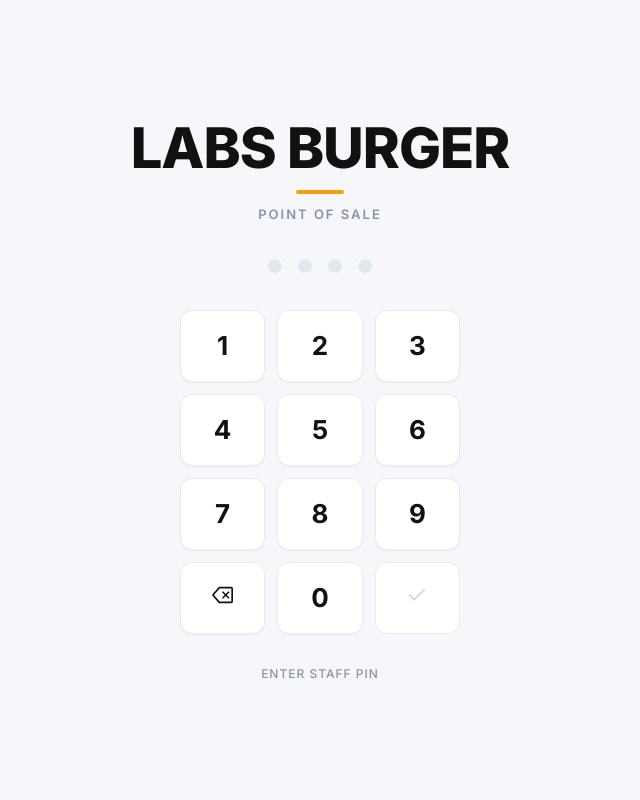
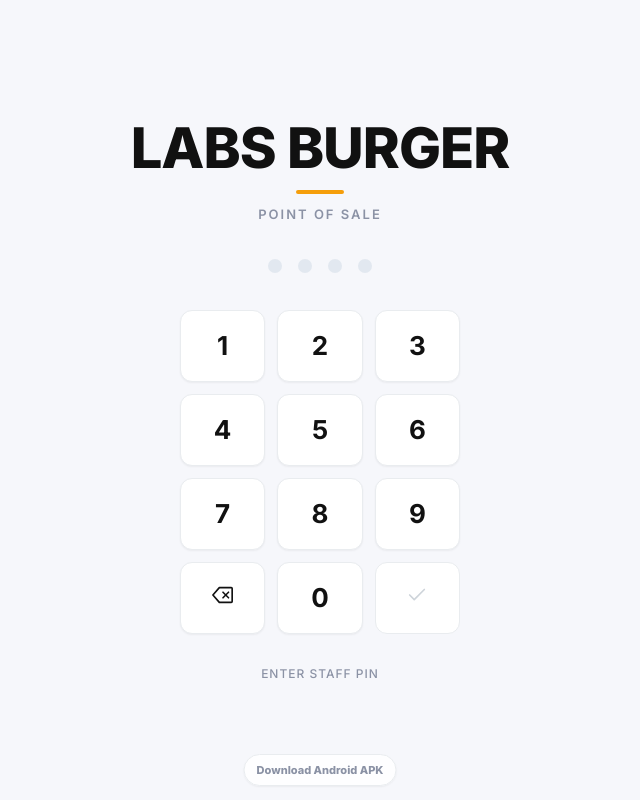
Before and after one commit to poysianwan/labs, a React (Vite) app in the folder frontend/: page /login in a window 1280 px wide. Shown: the whole page, without its empty margins (320-960 px from the left). Built offline with nearby package versions, Linux system fonts and the light colour scheme; no server answers.

Commit message:
Add APK download link to login
Expose the debug Android APK from public downloads and add a small fixed login-screen link for installing the Android app.

```diff
--- a/frontend/src/components/auth/LoginScreen.jsx
+++ b/frontend/src/components/auth/LoginScreen.jsx
@@ -91,6 +91,29 @@ export default function LoginScreen() {
       </div>
 
       <div style={{ fontSize: 12, color: 'var(--text-muted)', letterSpacing: 1, fontWeight: 500 }}>ENTER STAFF PIN</div>
+
+      <a
+        href="/downloads/labs-burger-pos-debug.apk"
+        download
+        style={{
+          position: 'fixed',
+          left: '50%',
+          bottom: 'calc(14px + env(safe-area-inset-bottom))',
+          transform: 'translateX(-50%)',
+          color: 'var(--text-muted)',
+          background: 'rgba(255,255,255,0.82)',
+          border: '1px solid var(--border-light)',
+          borderRadius: 'var(--radius-pill)',
+          padding: '8px 12px',
+          fontSize: 11,
+          fontWeight: 800,
+          textDecoration: 'none',
+          boxShadow: 'var(--shadow-sm)',
+          whiteSpace: 'nowrap'
+        }}
+      >
+        Download Android APK
+      </a>
     </div>
   )
 }
```
Also changed, not shown: 1 other file (tests, documents, lock files or other folders).
